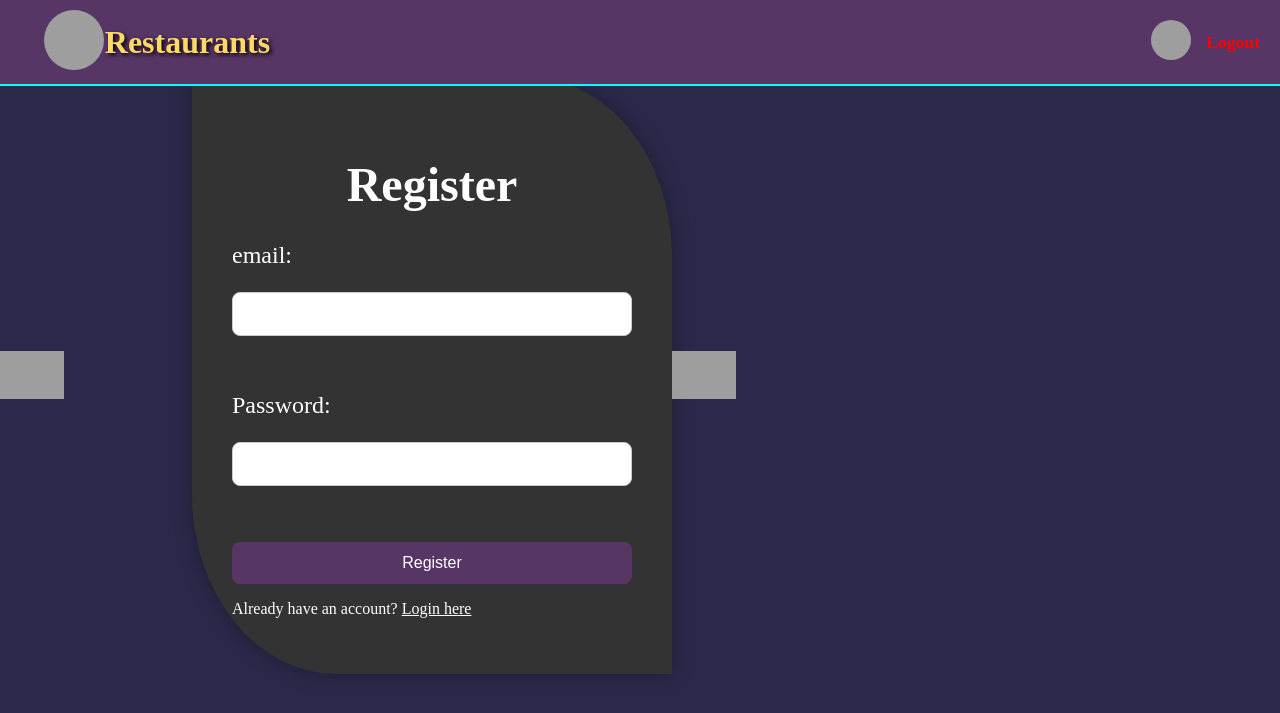
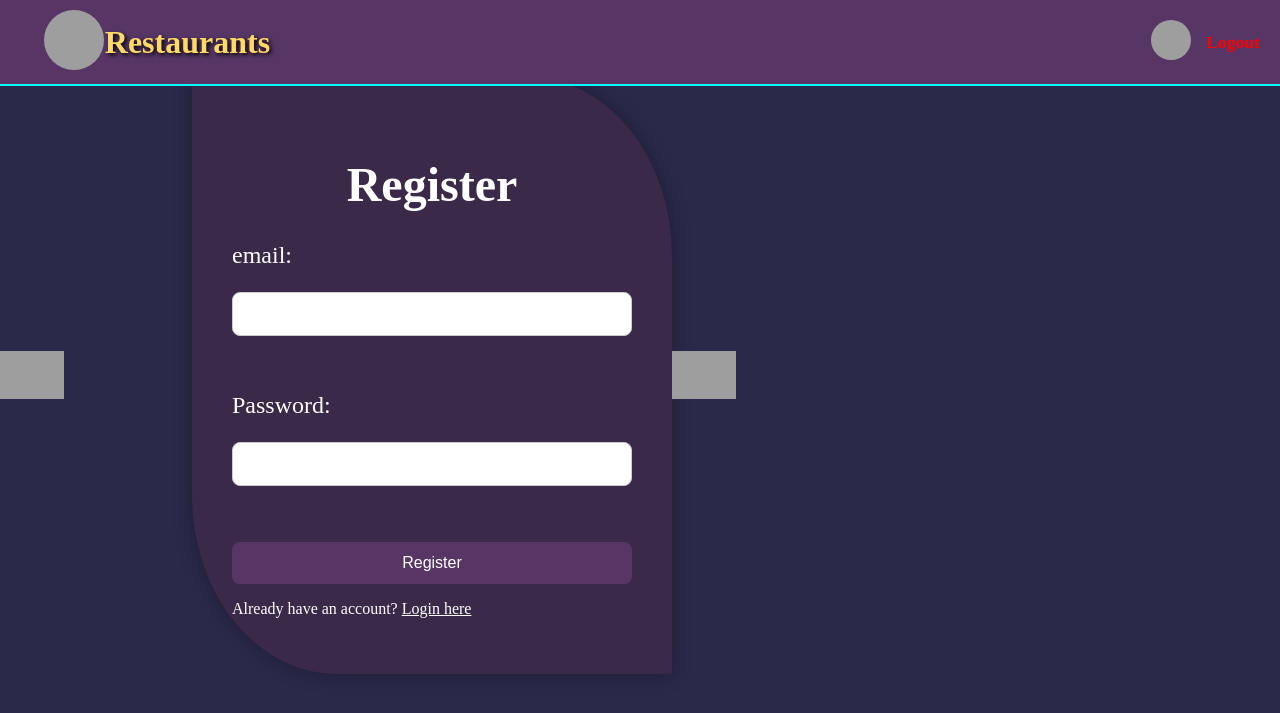
Before and after one commit to Prudhvikumar213/vk_restaurants, a Flask app: page /register in a window 1280 px wide. Shown: the top 713 px of the page. Run offline with Flask 3, Linux system fonts and the light colour scheme; grey boxes are pictures that could not be loaded.

Commit message:
Update register.html

```diff
--- a/templates/register.html
+++ b/templates/register.html
@@ -265,7 +265,7 @@
     </header>
     <div style="width: 100%;height:150%;" class="login-container">
         <img src="https://www.clipartmax.com/png/full/112-1129793_clip-art-dishes-in-sink.png" alt="image" width="5%" height="5%">
-        <div style="background-color:#333;width: 50%; " class="login-box">
+        <div style="background-color:#3b294a;width: 50%; " class="login-box">
             <h2 style="font-size: 300%; color: white;">Register</h2>
             <form method="post">
                 <label>email:</label><br>
```
